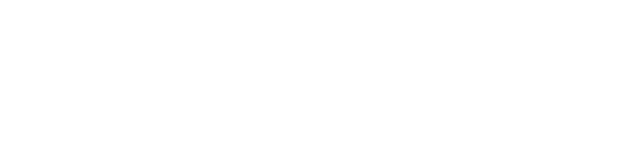
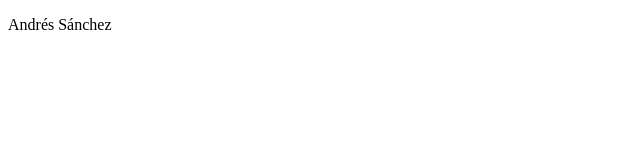
Before and after one commit to Sebabubis/pruebasala02, a plain HTML site: page index.html in a window 1280 px wide. Shown: the whole page, without its empty margins (0-640 px from the left). Drawn offline with Linux system fonts and the light colour scheme.

Commit message:
andres sanchez

```diff
--- a/index.html
+++ b/index.html
@@ -5,5 +5,7 @@
     <meta name="viewport" content="width=device-width, initial-scale=1.0" />
     <title>Document</title>
   </head>
-  <body></body>
+  <body>
+    <p>Andrés Sánchez</p>
+  </body>
 </html>
```
